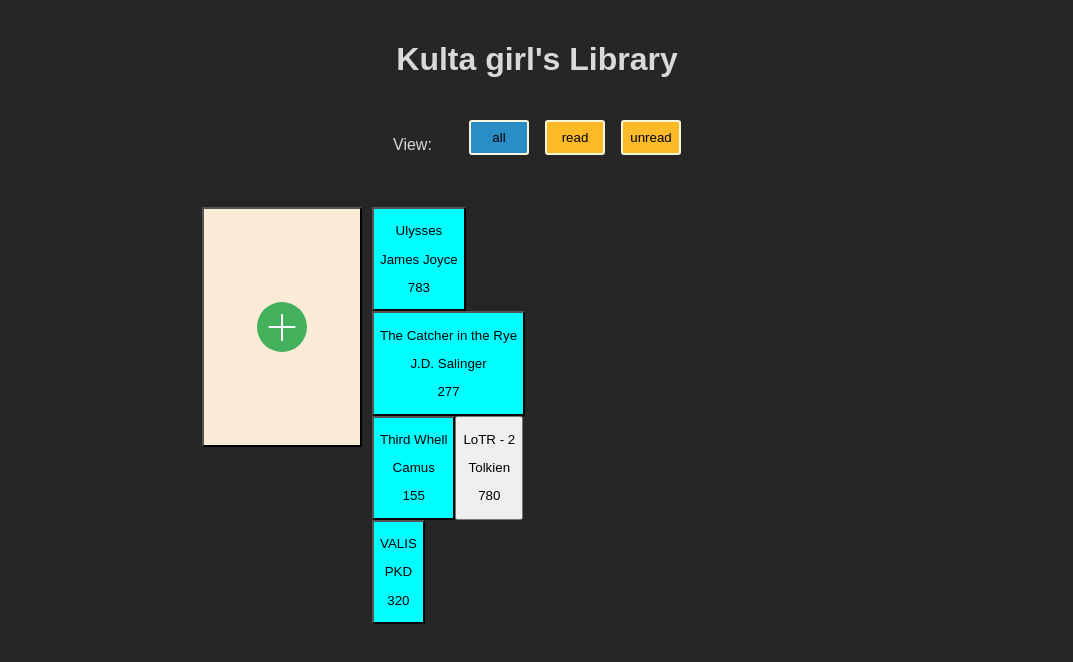
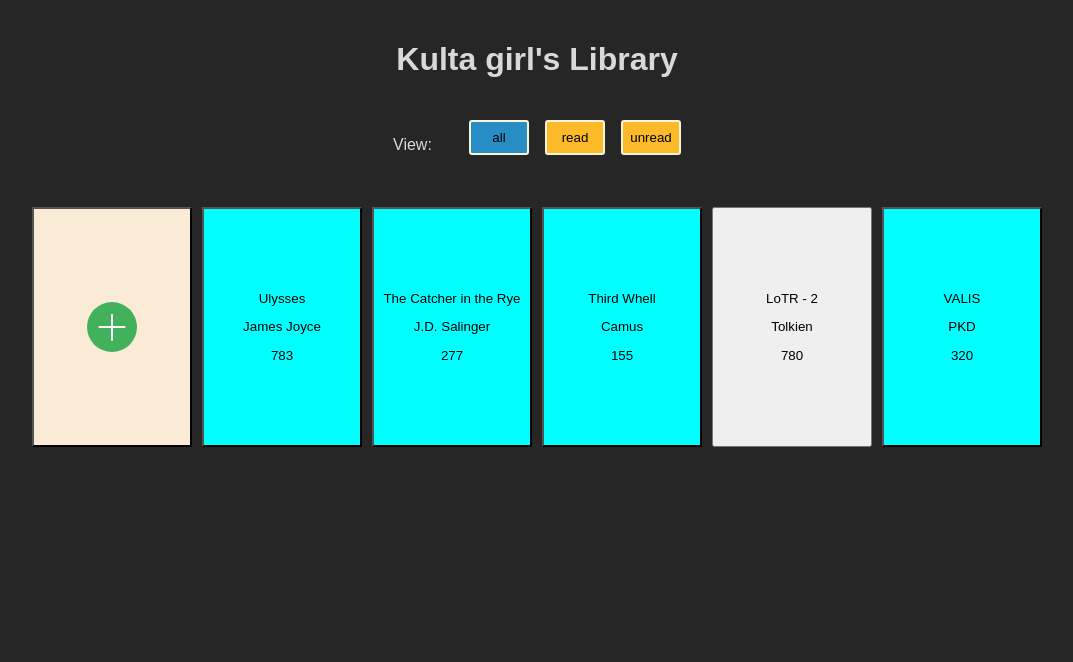
Before and after one commit to gambina/odinlibrary, a React (Vite) app in the folder odinlibrary/: page / in a window 1280 px wide. Shown: the top 662 px of the page, without its empty margins (103-1176 px from the left). Built offline with nearby package versions, Linux system fonts and the light colour scheme.

Commit message:
Changes are working, only number 7 left

```diff
--- a/odinlibrary/src/App.jsx
+++ b/odinlibrary/src/App.jsx
@@ -6,12 +6,12 @@
 
 
 export default function App() {
-
+  const [selected, setSelected] = useState(0);
 
   return (
     <main>
-      <Header />
-      <Main />
+      <Header selected={selected} setSelected={setSelected} />
+      <Main selected={selected} />
     </main>
   )
 }
--- a/odinlibrary/src/components/Header.jsx
+++ b/odinlibrary/src/components/Header.jsx
@@ -1,16 +1,8 @@
 import React from "react"
 import { clsx } from "clsx"
 
-export default function Header() {
-  const [selected, setSelected] = React.useState(0)
-  const buttons = ['all', 'read', 'unread']
-
-  const viewStatus = clsx("view-button",
-    {
-      selected: "selected"
-    }
-  )
-
+export default function Header({ selected, setSelected }) {
+  const buttons = ['all', 'read', 'unread'];
 
   return (
     <>
@@ -18,7 +10,8 @@
       <div className="button-group">
         <p>View: </p>
         {buttons.map((label, index) => (
-          <button key={index}
+          <button
+            key={index}
             onClick={() => setSelected(index)}
             className={`view-button ${selected === index ? 'selected' : ''}`}
           >
@@ -27,5 +20,5 @@
         ))}
       </div>
     </>
-  )
+  );
 }
--- a/odinlibrary/src/components/Main.jsx
+++ b/odinlibrary/src/components/Main.jsx
@@ -11,17 +11,17 @@
 // 4. new book button brings up the form allows user to input details - event.preventDefault() ve dialog
 // 5. add a button on each book to display to remove it from library - domelement
 // 6. toggle read
+// 7. Kitap silme tusu
 
 
 
-export default function Main(props) {
+export default function Main({ selected }) {
   const [book, setBook] = React.useState(startLibrary(bookData))
-
-
   const [formData, setFormData] = React.useState({
     name: "",
     author: "",
     read: false,
+    page: 0
   })
 
   function startLibrary(bookData) {
@@ -41,8 +41,16 @@
     }))
 
   }
+  // Filter based on `selected`
+  const filteredBooks = book.filter(item => {
+    if (selected === 1) return item.read;      // read
+    if (selected === 2) return !item.read;     // unread
+    return true;                               // all
+  });
 
-  const bookElements = book.map(item => (
+
+
+  const bookElements = filteredBooks.map(item => (
     <Book
       key={item.id}
       id={item.id}
@@ -63,9 +71,15 @@
   //  }
   function handleChange(e) {
     const { name, value, type, checked } = e.target;
+
     setFormData(prev => ({
       ...prev,
-      [name]: type === "checkbox" ? checked : value,
+      [name]:
+        type === "checkbox"
+          ? checked
+          : type === "number"
+            ? Number(value)
+            : value,
     }));
   }
   function addNewBook() {
@@ -73,6 +87,7 @@
       name: formData.name.trim(),
       author: formData.author.trim(),
       read: formData.read,
+      page: formData.page,
       id: nanoid(),
     };
 
@@ -93,7 +108,6 @@
         <button onClick={() => dialogRef.current.showModal()} className="add-new-book">
           <img src="plusgreen.svg" alt="" />
         </button>
-        <div>{bookElements}</div>
         <dialog ref={dialogRef}>
           <form method="dialog" onSubmit={addNewBook}>
             <h2>Add a New Book</h2>
@@ -109,6 +123,13 @@
               name="author"
               placeholder="Author"
               value={formData.author}
+              onChange={handleChange}
+            />
+            <input
+              type="number"
+              name="page"
+              placeholder="page number"
+              value={formData.page}
               onChange={handleChange}
             />
             <label>
@@ -132,6 +153,7 @@
             </div>
           </form>
         </dialog>
+        {bookElements}
       </div>
     </main>
   </>)
--- a/odinlibrary/src/index.css
+++ b/odinlibrary/src/index.css
@@ -58,7 +58,7 @@
 
 .book-container {
   display: grid;
-  grid-template-columns: repeat(4, 160px);
+  grid-template-columns: repeat(6, 160px);
   grid-template-rows: repeat(2, 240px);
   gap: 10px;
 
```
